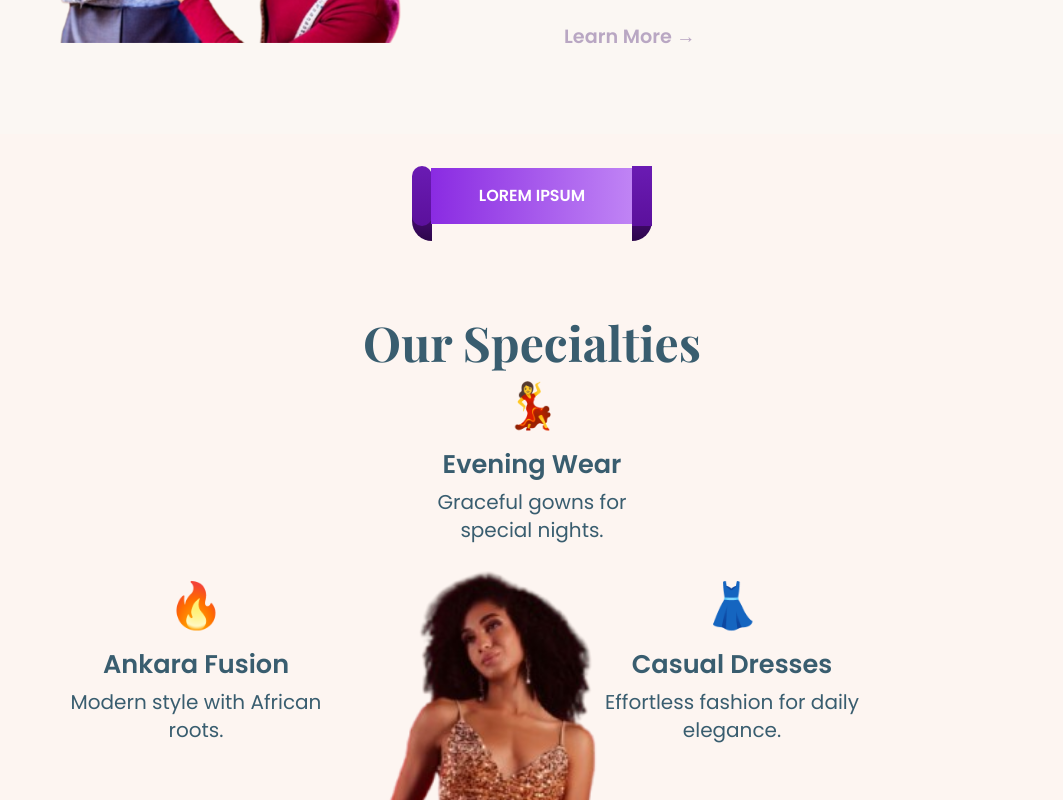
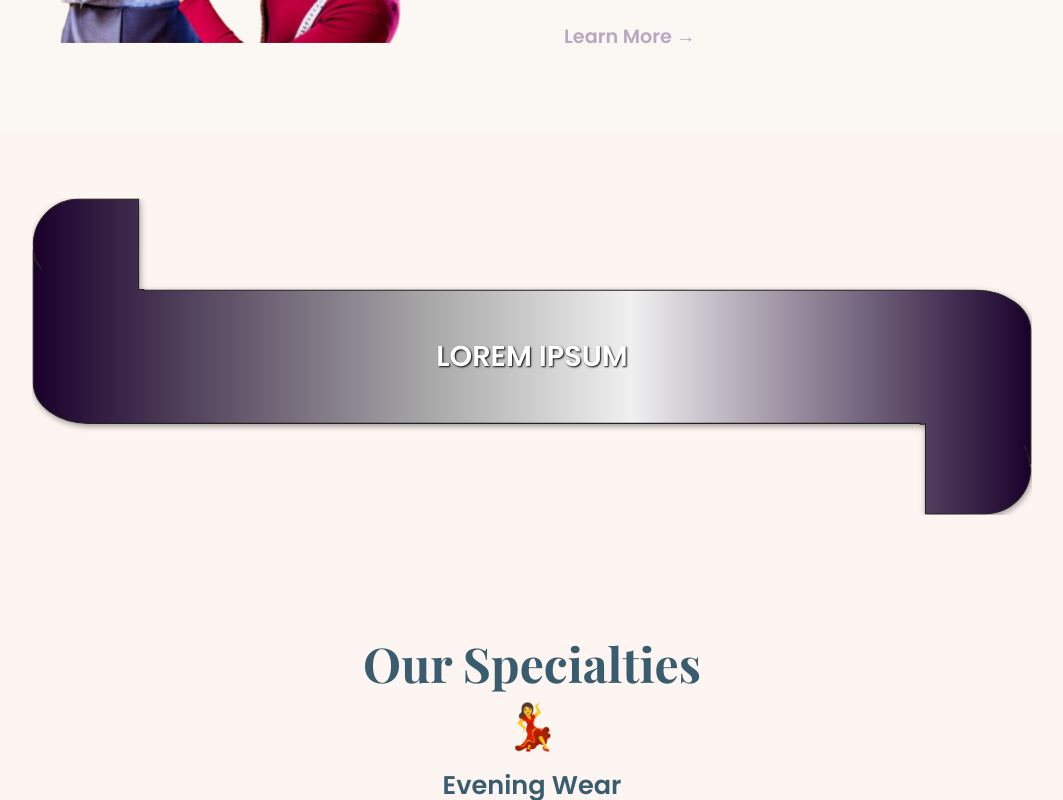
Before and after one commit to GrivitDev/purityKulture, a Next.js app: page / in a window 1280 px wide. Shown: the part 1142-1942 px from the top of the page, without its empty margins (108-1171 px from the left). Built offline with nearby package versions, Linux system fonts and the light colour scheme; no server answers.

Commit message:
Auto update

```diff
--- a/src/components/Infographic.tsx
+++ b/src/components/Infographic.tsx
@@ -1,19 +1,40 @@
 'use client';
 
 import styles from '@/styles/Infographic.module.css';
+import { useEffect, useState } from 'react';
 
-export default function RibbonMock() {
+export default function RealisticRibbon() {
+  const [animate, setAnimate] = useState(false);
+
+  useEffect(() => {
+    // Trigger animation on mount
+    setTimeout(() => setAnimate(true), 100);
+  }, []);
+
   return (
-    <div className={styles.ribbonContainer}>
-      <div className={styles.ribbon}>
-      <div className={styles.ribbonTailLeft}></div>
-        <div className={styles.ribbonCapLeft}></div>
-        <div className={styles.ribbonBody}>
-          <span className={styles.text}>LOREM IPSUM</span>
-        </div>
-        <div className={styles.ribbonCapRight}></div>
-        <div className={styles.ribbonTailRight}></div>
-      </div>
+    <div className={`${styles.ribbonContainer} ${animate ? styles.flyIn : ''}`}>
+        <svg
+        className={styles.ribbonSVG}
+        viewBox="896 856 1902 603"
+        xmlns="http://www.w3.org/2000/svg"
+        >
+        <defs>
+            <linearGradient id="ribbonGradient" x1="0%" y1="50%" x2="100%" y2="50%">
+            <stop offset="0%" stop-color="#1a002b" />
+            <stop offset="40%" stop-color="#a9a9a9" />
+            <stop offset="60%" stop-color="#f0f0f0" />
+            <stop offset="100%" stop-color="#1a002b" />
+            </linearGradient>
+        </defs>
+        <g>
+            <path
+            d="M2782.13 1327.33 2788.2 1336.34 2787.24 1332.85ZM984.504 858.5 1098.69 858.5 1098.69 1030.07 1108.78 1030.07 1108.78 1031.46 2690.34 1031.46 2690.36 1031.45C2748.43 1031.45 2795.5 1065.76 2795.5 1108.07L2795.5 1362.67 2789.61 1341.41 2795.5 1370.59C2795.5 1418.04 2757.03 1456.5 2709.58 1456.5L2595.4 1456.5 2595.4 1286.06 2585.22 1286.06 2585.22 1284.67 1003.64 1284.67 1003.64 1284.67C945.572 1284.67 898.5 1250.37 898.5 1208.06L898.5 953.456C898.5 964.034 901.442 974.112 906.762 983.278L914.994 992.175 905.337 977.854C900.99 967.575 898.585 956.275 898.585 944.412 898.585 896.964 937.052 858.5 984.504 858.5Z"
+            className={styles.ribbonPath}
+            fill="url(#ribbonGradient)"
+          />
+        </g>
+      </svg>
+      <span className={styles.ribbonText}>LOREM IPSUM</span>
     </div>
   );
 }
--- a/src/styles/Infographic.module.css
+++ b/src/styles/Infographic.module.css
@@ -1,70 +1,43 @@
 .ribbonContainer {
-  position: relative;
-  width: fit-content;
-  margin: 2rem auto;
-}
+    position: relative;
+    width: 100%;
+    max-width: 1000px;
+    margin: 4rem auto;
+    display: flex;
+    justify-content: center;
+    align-items: center;
+    transform: translateX(-100vw);
+    opacity: 0;
+    transition: transform 1.5s ease, opacity 1.5s ease;
+  }
 
-.ribbon {
-  display: flex;
-  align-items: center;
-  position: relative;
-  z-index: 2;
-}
+  .flyIn {
+    transform: translateX(0);
+    opacity: 1;
+  }
 
-/* Center rectangle */
-.ribbonBody {
-  background: linear-gradient(to right, #8a2be2, #c084f5);
-  padding: 1rem 3rem;
-  color: white;
-  font-weight: bold;
-  position: relative;
-  z-index: 2;
-}
+  .ribbonSVG {
+    width: 100%;
+    height: auto;
+  }
 
-/* Curved end caps */
-.ribbonCapLeft,
-.ribbonCapRight {
-  width: 20px;
-  height: 60px;
-  background: linear-gradient(to bottom, #6a1bb3, #5b109c);
-  position: relative;
-  top: 0;
-  z-index: 2;
-}
+  .ribbonPath {
+    fill: url(#ribbonGradient);
+    stroke: #222;
+    stroke-width: 2;
+    filter: drop-shadow(2px 4px 6px rgba(0, 0, 0, 0.4));
+  }
 
-.ribbonCapLeft {
-  border-radius: 50px;
-  margin-right: -1px;
-}
+  /* Add a gradient dynamically via pseudo defs */
+  .ribbonSVG::before {
+    content: '';
+  }
 
-.ribbonCapRight {
-  border-top: 50px;
-  border-bottom:  50px;
-  margin-left: -1px;
-}
-
-/* Folded tails */
-.ribbonTailLeft,
-.ribbonTailRight {
-  position: absolute;
-  width: 20px;
-  height: 30px;
-  background: linear-gradient(to bottom, #4b0c7a, #2c064a);
-  z-index: 1;
-}
-
-.ribbonTailLeft {
-  left: 0;
-  bottom: -15px;
-  border-bottom-left-radius: 25px;
-}
-
-.ribbonTailRight {
-  right: 0;
-  bottom: -15px;
-  border-bottom-right-radius: 25px;
-}
-
-.text {
-  white-space: nowrap;
-}
+  .ribbonText {
+    position: absolute;
+    color: white;
+    font-weight: bold;
+    font-size: 1.8rem;
+    text-shadow: 1px 1px 2px black;
+    pointer-events: none;
+  }
```
